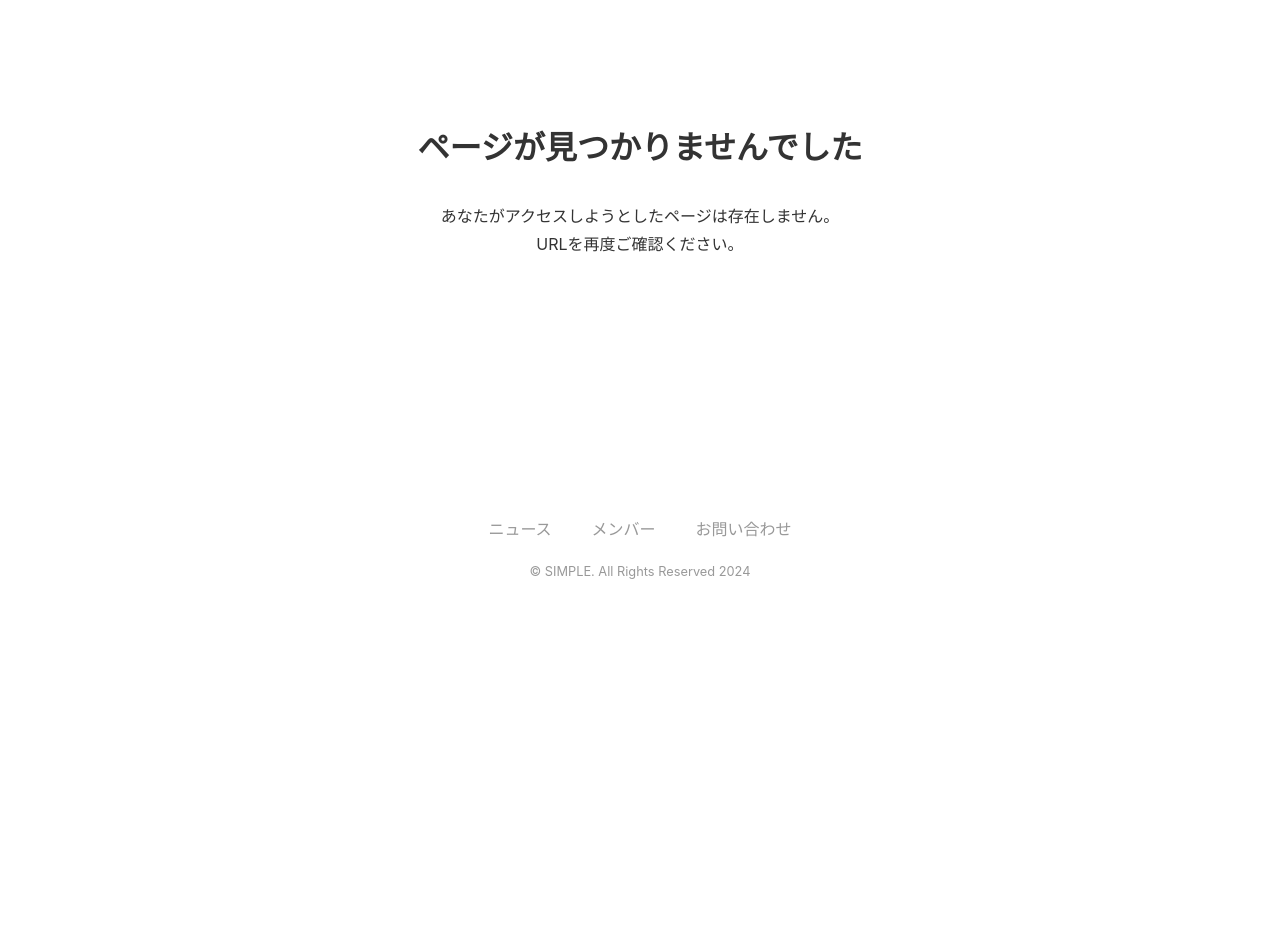
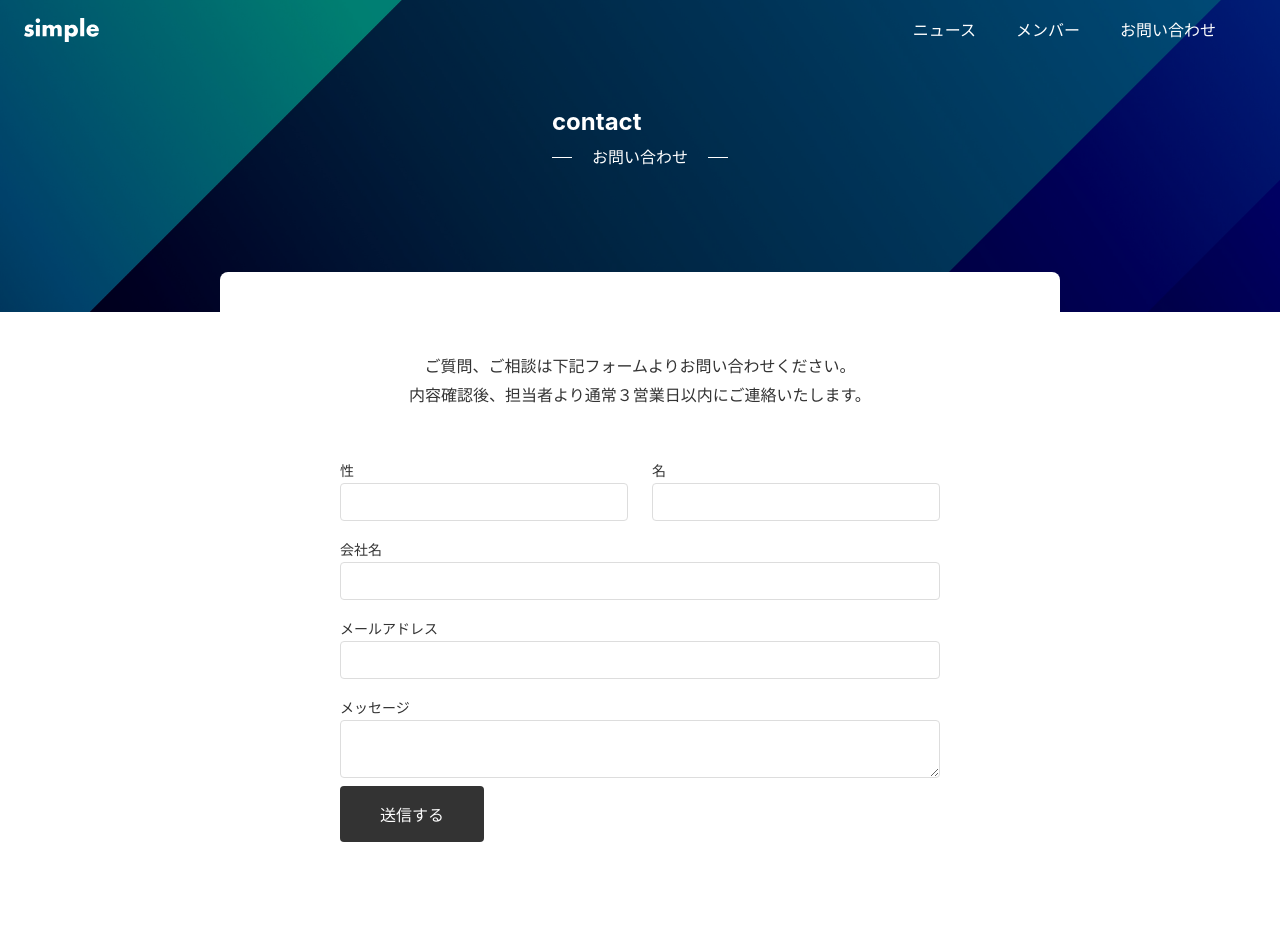
Before and after one commit to tomo-0224/my-next-project, a Next.js app: page /contact in a window 1280 px wide. Before the commit this address had no page. Shown: the top 952 px of the page. Before the commit the page ends 800 px from the top, so only its background shows below. Built offline with nearby package versions, Linux system fonts and the light colour scheme.

Commit message:
🎨 ９章まで完了

```diff
--- /dev/null
+++ b/app/_actions/contact.tsx
@@ -0,0 +1,105 @@
+"use server";
+
+function validateEmail(email: string) {
+  const pattern = /^[^\s@]+@[^\s@]+\.[^\s@]+$/;
+  return pattern.test(email);
+}
+
+export async function createContactData(_prevState: any, formData: FormData) {
+  // formのname属性ごとにformData.get()で値を取り出すことができる
+  const rawFormData = {
+    lastname: formData.get("lastname") as string,
+    firstname: formData.get("firstname") as string,
+    company: formData.get("company") as string,
+    email: formData.get("email") as string,
+    message: formData.get("message") as string,
+  };
+
+  if (!rawFormData.lastname) {
+    return {
+      status: "error",
+      message: "姓を入力してください",
+    };
+  }
+  if (!rawFormData.firstname) {
+    return {
+      status: "error",
+      message: "名を入力してください",
+    };
+  }
+  if (!rawFormData.company) {
+    return {
+      status: "error",
+      message: "会社名を入力してください",
+    };
+  }
+  if (!rawFormData.email) {
+    return {
+      status: "error",
+      message: "メールアドレスを入力してください",
+    };
+  }
+  if (!validateEmail(rawFormData.email)) {
+    return {
+      status: "error",
+      message: "メールアドレスの形式が誤っています",
+    };
+  }
+  if (!rawFormData.message) {
+    return {
+      status: "error",
+      message: "メッセージを入力してください",
+    };
+  }
+
+  const result = await fetch(
+    `https://api.hsforms.com/submissions/v3/integration/submit/${process.env.HUBSPOT_PORTAL_ID}/${process.env.HUBSPOT_FORM_ID}`,
+    {
+      method: "POST",
+      headers: {
+        "Content-Type": "application/json",
+      },
+      body: JSON.stringify({
+        fields: [
+          {
+            objectTypeId: "0-1",
+            name: "lastname",
+            value: rawFormData.lastname,
+          },
+          {
+            objectTypeId: "0-1",
+            name: "firstname",
+            value: rawFormData.firstname,
+          },
+          {
+            objectTypeId: "0-1",
+            name: "company",
+            value: rawFormData.company,
+          },
+          {
+            objectTypeId: "0-1",
+            name: "email",
+            value: rawFormData.email,
+          },
+          {
+            objectTypeId: "0-1",
+            name: "message",
+            value: rawFormData.message,
+          },
+        ],
+      }),
+    }
+  );
+
+  try {
+    await result.json();
+  } catch (e) {
+    console.log(e);
+    return {
+      status: "error",
+      message: "お問い合わせに失敗しました",
+    };
+  }
+
+  return { status: "success", message: "OK" };
+}
--- /dev/null
+++ b/app/_components/ContactForm/index.module.css
@@ -0,0 +1,73 @@
+.form {
+  max-width: 600px;
+  margin: 0 auto;
+}
+
+.item {
+  display: flex;
+  flex-direction: column;
+  flex: 1;
+  padding: 8px 0;
+}
+
+.horizontal {
+  display: flex;
+  justify-content: flex-start;
+  align-items: center;
+  width: 100%;
+  gap: 24px;
+}
+
+.label {
+  font-size: 14px;
+}
+
+.textfield {
+  border: 1px solid var(--color-border);
+  padding: 8px;
+  border-radius: 4px;
+  line-height: 1.5;
+  width: 100%;
+}
+
+.textarea {
+  border: 1px solid var(--color-border);
+  padding: 8px;
+  border-radius: 4px;
+  line-height: 1.5;
+  width: 100%;
+}
+
+.actions {
+  text-align: center;
+  margin-top: 40px;
+}
+
+.button {
+  border: none;
+  background-color: var(--color-button-primary);
+  padding: 16px 40px;
+  font-size: 16px;
+  border-radius: 4px;
+  color: var(--color-text-unpainted);
+  cursor: pointer;
+}
+
+.success {
+  background-color: var(--color-bg-sub);
+  text-align: center;
+  padding: 40px;
+  border-radius: var(--border-radius);
+}
+
+.error {
+  color: var(--color-text-error);
+  font-size: 14px;
+  margin-bottom: 8px;
+}
+
+@media (max-width: 640px) {
+  .success {
+    text-align: left;
+  }
+}
--- /dev/null
+++ b/app/_components/ContactForm/index.tsx
@@ -0,0 +1,87 @@
+"use client";
+
+import { useFormState } from "react-dom";
+import styles from "./index.module.css";
+import { createContactData } from "@/app/_actions/contact";
+
+const initialState = {
+  status: "",
+  message: "",
+};
+
+export default function ContactForm() {
+  const [state, formAction] = useFormState(createContactData, initialState);
+  console.log(state);
+  if (state.status === "success") {
+    return (
+      <p className={styles.success}>
+        お問い合わせいただき、ありがとうございます。
+        <br />
+        お返事まで今しばらくお待ちください。
+      </p>
+    );
+  }
+
+  return (
+    <form className={styles.form} action={formAction}>
+      <div className={styles.horizontal}>
+        <div className={styles.item}>
+          <label htmlFor="lastname" className={styles.label}>
+            性
+          </label>
+          <input
+            type="text"
+            id="lastname"
+            name="lastname"
+            className={styles.textfield}
+          />
+        </div>
+        <div className={styles.item}>
+          <label htmlFor="firstname" className={styles.label}>
+            名
+          </label>
+          <input
+            type="text"
+            id="firstname"
+            name="firstname"
+            className={styles.textfield}
+          />
+        </div>
+      </div>
+      <div className={styles.item}>
+        <label htmlFor="company" className={styles.label}>
+          会社名
+        </label>
+        <input
+          type="text"
+          id="company"
+          name="company"
+          className={styles.textfield}
+        />
+      </div>
+      <div className={styles.item}>
+        <label htmlFor="email" className={styles.label}>
+          メールアドレス
+        </label>
+        <input
+          type="text"
+          id="email"
+          name="email"
+          className={styles.textfield}
+        />
+      </div>
+      <div className={styles.item}>
+        <label htmlFor="message" className={styles.label}>
+          メッセージ
+        </label>
+        <textarea id="message" name="message" className={styles.textarea} />
+      </div>
+      <div className={styles.action}>
+        {state.status === "error" && (
+          <p className={styles.error}>{state.message}</p>
+        )}
+        <input type="submit" value="送信する" className={styles.button} />
+      </div>
+    </form>
+  );
+}
--- /dev/null
+++ b/app/contact/layout.tsx
@@ -0,0 +1,15 @@
+import Hero from "../_components/Hero";
+import Sheet from "../_components/Sheet";
+
+type Props = {
+  children: React.ReactNode;
+};
+
+export default function RootLayout({ children }: Props) {
+  return (
+    <>
+      <Hero title="contact" sub="お問い合わせ" />
+      <Sheet>{children}</Sheet>
+    </>
+  );
+}
--- /dev/null
+++ b/app/contact/page.module.css
@@ -0,0 +1,10 @@
+.text {
+  text-align: center;
+  margin-bottom: 40px;
+}
+
+@media (max-width: 640px) {
+  .text {
+    text-align: left;
+  }
+}
--- /dev/null
+++ b/app/contact/page.tsx
@@ -0,0 +1,15 @@
+import ContactForm from "@/app/_components/ContactForm";
+import styles from "./page.module.css";
+
+export default function Page() {
+  return (
+    <div className={styles.container}>
+      <p className={styles.text}>
+        ご質問、ご相談は下記フォームよりお問い合わせください。
+        <br />
+        内容確認後、担当者より通常３営業日以内にご連絡いたします。
+      </p>
+      <ContactForm />
+    </div>
+  );
+}
```
